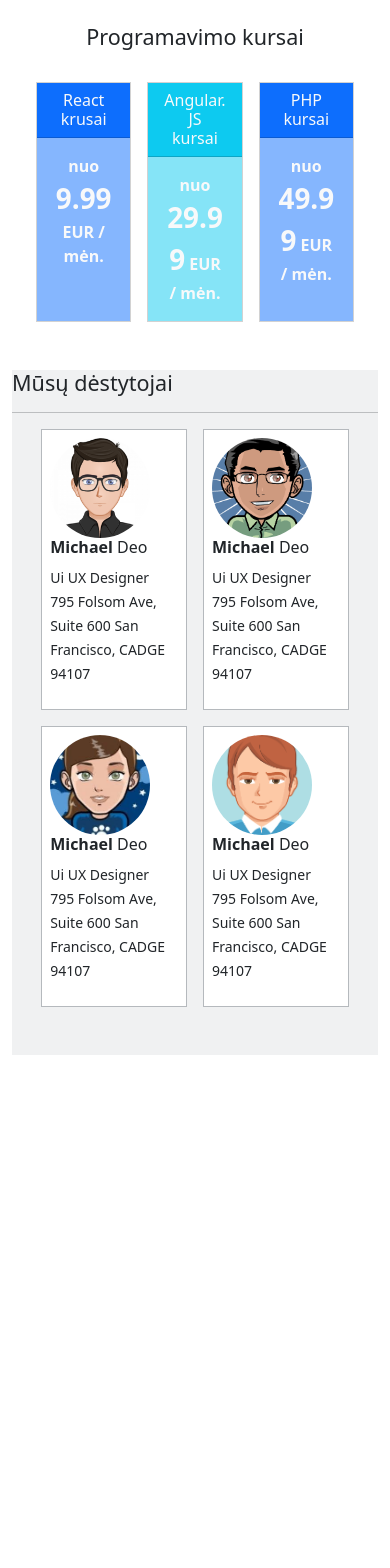
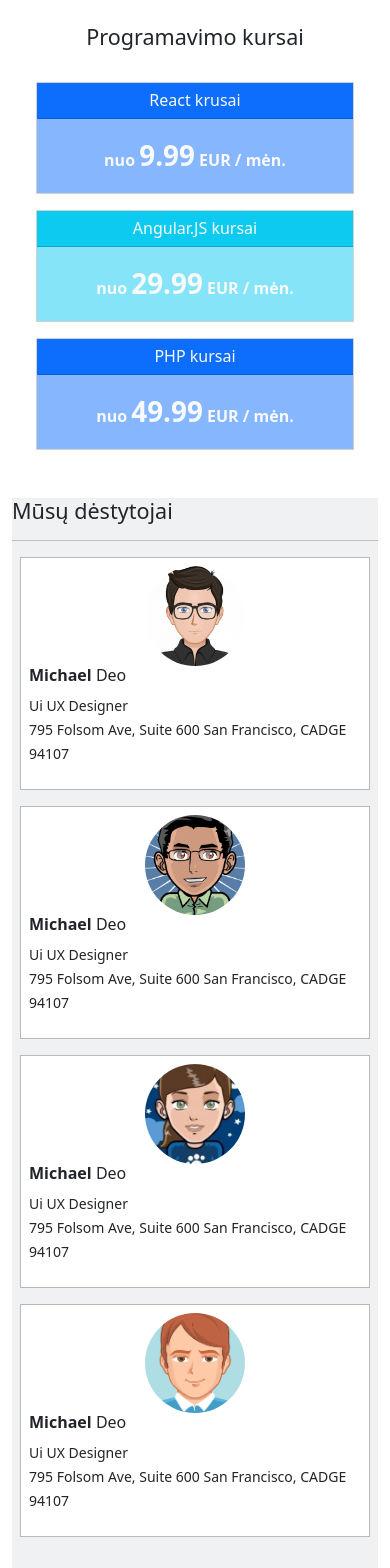
Before and after one commit to felicitasamanta/react, a React (Create React App) app: page / in a window 390 px wide. Shown: the top 1568 px of the page. Before the commit the page ends 1055 px from the top, so only its background shows below. Built offline with nearby package versions, Linux system fonts and the light colour scheme.

Commit message:
some changes

```diff
--- a/src/App.js
+++ b/src/App.js
@@ -11,7 +11,7 @@
       <section class="text-center ">
         <h2 class="fs-4">Programavimo kursai</h2>
         <div class="d-flex flex-wrap justify-content-around pt-4 text-light fw-bolder gap-3 px-4 flex-shrink-1">
-          <div class="card col-3 rounded-0 flex-grow-1">
+          <div class="card col-md-3 col-sm-5 rounded-0 flex-grow-1">
             <div class="card-header bg-primary rounded-0 ">
               <h3 class="fs-6 m-0 "> React krusai</h3>
             </div>
@@ -21,7 +21,7 @@
               </p>
             </div>
           </div>
-          <div class="card col-3 rounded-0 flex-grow-1 ">
+          <div class="card col-md-3 col-sm-5 rounded-0 flex-grow-1 ">
             <div class="card-header rounded-0  bg-info ">
               <h3 class="fs-6 m-0"> Angular.JS kursai</h3>
             </div>
@@ -31,7 +31,7 @@
               </p>
             </div>
           </div>
-          <div class="card col-3 rounded-0  flex-grow-1">
+          <div class="card col-md-3 col-sm-12 rounded-0  flex-grow-1">
             <div class="card-header rounded-0 bg-primary">
               <h3 class="fs-6 m-0"> PHP kursai</h3>
             </div>
@@ -48,8 +48,8 @@
         <h2 class="fs-4">Mūsų dėstytojai</h2>
         <hr></hr>
         <div class="d-flex flex-wrap justify-content-center px-2 gap-3 ">
-          <div class="col-5 bg-white border border-secondary border-opacity-50 d-flex align-items-center justify-content-between p-2 flex-wrap">
-            <div class="flex-grow-1">
+        <div class="col-md-5 col-sm-12 bg-white border border-secondary border-opacity-50 d-flex justify-content-between p-2 flex-wrap g-3">
+            <div class="flex-grow-1 d-flex justify-content-center ">
               <img
                 src={image1}
                 alt="react logo"
@@ -69,8 +69,8 @@
               </p>
             </div>
           </div>
-          <div class="col-5 bg-white border border-secondary border-opacity-50 d-flex justify-content-between p-2 flex-wrap">
-            <div class="flex-grow-1">
+          <div class="col-md-5 col-sm-12 bg-white border border-secondary border-opacity-50 d-flex justify-content-between p-2 flex-wrap g-3">
+            <div class="flex-grow-1 d-flex justify-content-center ">
               <img
                 src={image2}
                 alt="react logo"
@@ -90,8 +90,8 @@
               </p>
             </div>
           </div>
-          <div class="col-5 bg-white border border-secondary border-opacity-50 d-flex justify-content-between p-2 flex-wrap">
-            <div class="flex-grow-1">
+          <div class="col-md-5 col-sm-12 bg-white border border-secondary border-opacity-50 d-flex justify-content-between p-2 flex-wrap g-3">
+            <div class="flex-grow-1 d-flex justify-content-center ">
               <img
                 src={image3}
                 alt="react logo"
@@ -111,13 +111,13 @@
               </p>
             </div>
           </div>
-          <div class="col-5 bg-white border border-secondary border-opacity-50 d-flex justify-content-between p-2 flex-wrap">
-            <div class="flex-grow-1">
+          <div class="col-md-5 col-sm-12 bg-white border border-secondary border-opacity-50 d-flex justify-content-between p-2 flex-wrap g-3">
+            <div class="flex-grow-1 d-flex justify-content-center ">
               <img
                 src={image4}
                 alt="react logo"
                 style={{ height: 100, width: 100 }}
-                class="rounded-circle"
+                class="rounded-circle "
               ></img>
             </div>
             <div class="flex-grow-1">
```
